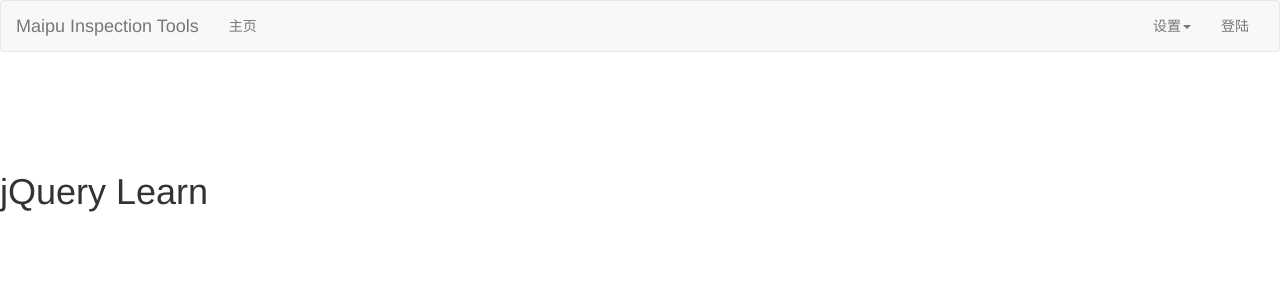
After one commit to haixiaohai/flask-mit, a Flask app: page /jquery in a window 1280 px wide. The commit adds this page. Shown: the top 300 px of the page. Run offline with Flask 2, Linux system fonts and the light colour scheme; some libraries are stand-ins or nearby versions.

Commit message:
jquery learn

```diff
--- a/app/routes.py
+++ b/app/routes.py
@@ -102,3 +102,8 @@ def about():
 @webapp.route('/test')
 def boot():
     return render_template('boot.html')
+
+
+@webapp.route('/jquery')
+def jquery():
+    return render_template('jq.html')
--- a/app/templates/base.html
+++ b/app/templates/base.html
@@ -61,6 +61,8 @@
                             <li><a href="{{ url_for('about') }}">关于</a></li>
                             <li role="separator" class="divider"></li>
                             <li><a href="{{ url_for('boot') }}">Bootstrap学习</a></li>
+                            <li role="separator" class="divider"></li>
+                            <li><a href="{{ url_for('jquery') }}">jQuery学习</a></li>
                         </ul>
                     </li>
                     <li>
--- /dev/null
+++ b/app/templates/jq.html
@@ -0,0 +1,9 @@
+{% extends 'base.html' %}
+
+{% block page_content %}
+<h1>jQuery Learn</h1>
+<div class="container">
+
+
+</div>
+{% endblock %}
```
Also changed, not shown: app/templates/boot.html (+22 -6 lines).
